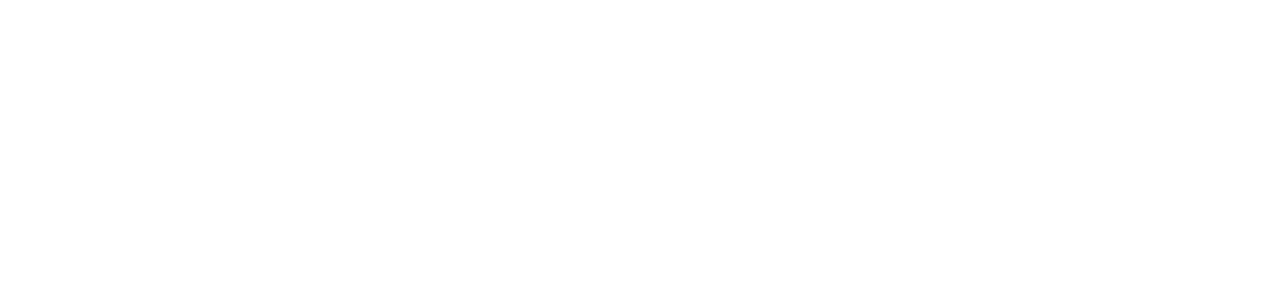
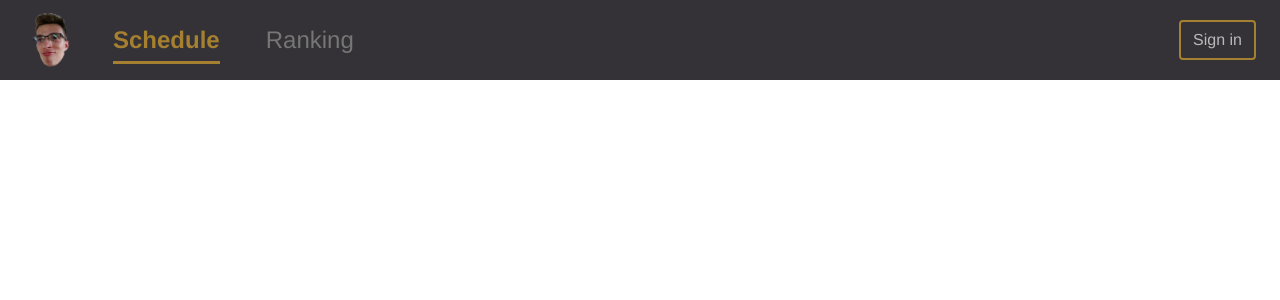
Before and after one commit to Karbowskii/zzpj, a Vue app in the folder frontend/: page /#/schedule in a window 1280 px wide. Shown: the top 300 px of the page. Built offline with nearby package versions, Linux system fonts and the light colour scheme.

Commit message:
first navBar, not working matches

```diff
--- a/frontend/src/App.vue
+++ b/frontend/src/App.vue
@@ -1,14 +1,16 @@
 <template>
   <div id="app">
-
+    <NavigationPanel></NavigationPanel>
     <router-view/>
   </div>
 </template>
 
 <script>
+import NavigationPanel from "./components/NavigationPanel";
 
 export default {
   name: 'App',
+  components: {NavigationPanel}
 }
 </script>
 
@@ -18,7 +20,5 @@
   -webkit-font-smoothing: antialiased;
   -moz-osx-font-smoothing: grayscale;
   text-align: center;
-  color: #2c3e50;
-  margin-top: 60px;
 }
 </style>
--- /dev/null
+++ b/frontend/src/components/Matches.vue
@@ -0,0 +1,38 @@
+<template>
+    <div>
+        <ul>
+            {{filteredMatches}}
+            <li v-for="(match,index) in filteredMatches"
+                v-bind:key="index">
+                <b-row>
+                    <b-col>
+                        {{match.team1Name}}
+                        <b-img v-bind:src="match.team1Logo"/>
+                    </b-col>
+                    <b-col>
+                        {{match.result}}
+                    </b-col>
+                    <b-col>
+                        <b-img v-bind:src="match.team2Logo"/>
+                        {{match.team2Name}}
+                    </b-col>
+                </b-row>
+            </li>
+        </ul>
+    </div>
+</template>
+
+<script>
+    export default {
+        name: "Matches",
+        props: ["filteredMatches"],
+        data: function () {
+            return{
+            }
+        }
+    }
+</script>
+
+<style scoped>
+
+</style>
--- /dev/null
+++ b/frontend/src/components/NavigationPanel.vue
@@ -0,0 +1,172 @@
+<template>
+    <div id="NavigationPanel">
+        <b-navbar sticky>
+            <b-navbar-brand>
+                <b-link to="Home">
+                    <b-img :src="require('../assets/appLogo.png')" width="43" height="54"></b-img>
+                </b-link>
+            </b-navbar-brand>
+            <b-navbar-nav class="navigationRouter">
+                <b-nav-item>
+                    <b-link to="schedule">Schedule</b-link>
+                </b-nav-item>
+                <b-nav-item>
+                    <b-link to="ranking">Ranking</b-link>
+                </b-nav-item>
+            </b-navbar-nav>
+            <b-navbar-nav class="ml-auto" v-if="logged===false">
+                <b-nav-item right>
+                    <b-button v-on:click="logIn">Sign in</b-button>
+                </b-nav-item>
+            </b-navbar-nav>
+
+
+            <b-navbar-nav class="ml-auto tokens" v-if="logged===true">
+                <a>{{user.tokensNumber}}</a>
+            </b-navbar-nav>
+            <b-navbar-nav class="ml-auto account" v-if="logged===true" right>
+                <b-nav-item >
+                    <b-link to="Profile" class="profile">
+                        <b-img :src="require('../assets/profileIcon.png')" width="50" height="50"></b-img>
+                    </b-link>
+                </b-nav-item>
+                <a class="lvl">{{user.lvl}}</a>
+                <b-nav-item>
+                    <b-link to="Profile" class="profile">
+                        <a>{{user.nickname}}</a>
+                        <b-progress>
+                            <b-progress-bar :max="100" :value="user.expPrc"></b-progress-bar>
+                        </b-progress>
+                    </b-link>
+                </b-nav-item>
+            </b-navbar-nav>
+            <b-navbar-nav class="ml-auto logout" v-if="logged===true">
+                <b-nav-item right>
+                    <b-button v-on:click="logOut">Log out</b-button>
+                </b-nav-item>
+            </b-navbar-nav>
+        </b-navbar>
+    </div>
+</template>
+
+<script>
+    export default {
+        name: "NavigationPanel",
+        data: function () {
+            return{
+                user: {nickname: "Michacy", tokensNumber: 69, lvl: 12, expPrc: 20},
+                logged:false
+            }
+        },
+        methods:{
+            logIn: function () {
+                this.logged = true;
+            },
+            logOut: function () {
+                this.logged = false;
+            }
+        }
+
+    }
+</script>
+
+<style scoped>
+    nav{
+        background: #343237;
+    }
+    a.nav-link a{
+        color: #757675;
+        font-size: 24px;
+        padding-bottom: 8px;
+    }
+    .navigationRouter li.nav-item{
+        margin-right: 15px;
+        margin-left: 15px;
+    }
+    .navigationRouter li.nav-item a.nav-link a:hover{
+        color: #FFFFFF;
+        text-decoration: none;
+    }
+    img{
+        margin-left: 15px;
+    }
+    .profile a{
+        color: #a48030!important;
+    }
+
+    .profile{
+        display: block;
+    }
+
+/*    div.exp{
+        display: block;
+    }*/
+
+    a.profile{
+        text-decoration: none!important;
+    }
+
+    .profile img{
+        margin-right: 15px;
+        border-radius: 50%;
+        border: 2px solid;
+        color: #a48030;
+        margin-top: 5px;
+    }
+
+    .logout{
+        margin-left: 0!important;
+    }
+
+    .account{
+        margin-left: 0!important;
+    }
+    button{
+        border: 2px solid #a48030;
+        background: none;
+        color: #b9b9b9;
+    }
+
+    button:hover{
+        border: 2px solid #a48030;
+        background: none;
+        text-shadow: 0 0 5px #FFFFFF;
+    }
+
+    .navigationRouter .router-link-exact-active{
+        border-bottom: 3px solid #a48030;
+        color: #a48030;
+        font-weight: bold;
+    }
+
+    .progress{
+        height: 10px;
+        /*margin-top: 20px;*/
+        background-color: #d6d8db!important;
+        margin-right: 0;
+        min-width: 80px;
+    }
+
+    .progress .progress-bar{
+        background:  #a48030!important;
+    }
+
+    a.lvl{
+        color: #a48030;
+        font-size: 25px;
+        margin-top: 30px;
+    }
+    a.lvl:hover{
+        color: #a48030!important;
+    }
+    .tokens a{
+        color: #a48030;
+        vertical-align: top;
+        font-size: 40px;
+        margin-top: 5px;
+    }
+    .tokens a:hover{
+        color: #a48030;
+    }
+
+</style>
--- /dev/null
+++ b/frontend/src/components/Schedule.vue
@@ -0,0 +1,37 @@
+<template>
+    <div>
+        <b-container>
+            <b-row>
+                <!--Matches-->
+                <b-col cols="9">
+                    <Matches v-bind:fiteredMatches="allMatches"></Matches>
+                </b-col>
+
+                <!--Filter-->
+                <b-col cols="3">
+
+                </b-col>
+            </b-row>
+        </b-container>
+    </div>
+</template>
+
+<script>
+    import Matches from "./Matches";
+    export default {
+        name: "Schedule",
+        components: {Matches},
+        data: function () {
+            return{
+                allMatches:[{result:"3:0",
+                    team1Name: "G2", team1Logo: "https://cybersport.pl/wp-content/uploads/2019/01/g2_logo2019.png",
+                    team2Name: "Fnatic", team2Logo: "https://gamepedia.cursecdn.com/lolesports_gamepedia_en/thumb/f/fc/Fnaticlogo_square.png/1200px-Fnaticlogo_square.png",
+                    date: new Date("2020-04-19")}]
+            }
+        }
+    }
+</script>
+
+<style scoped>
+
+</style>
--- a/frontend/src/routes.js
+++ b/frontend/src/routes.js
@@ -1,5 +1,7 @@
 import Home from './components/Home'
+import Schedule from "./components/Schedule";
 
 export const routes = [
     {path: '/', name: 'home', component: Home},
+    {path: '/schedule', name: 'schedule', component: Schedule},
 ];
```
Also changed, not shown: frontend/src/components/HelloWorld.vue (deleted, +0 -31 lines), frontend/src/assets/appLogo.png (added), frontend/src/assets/profileIcon.png (added).
